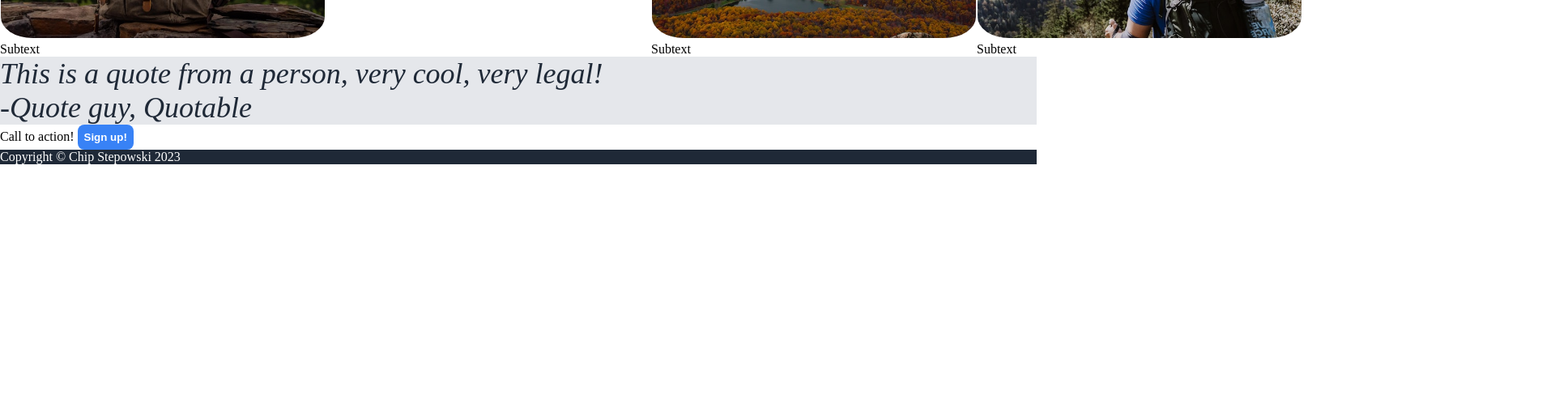
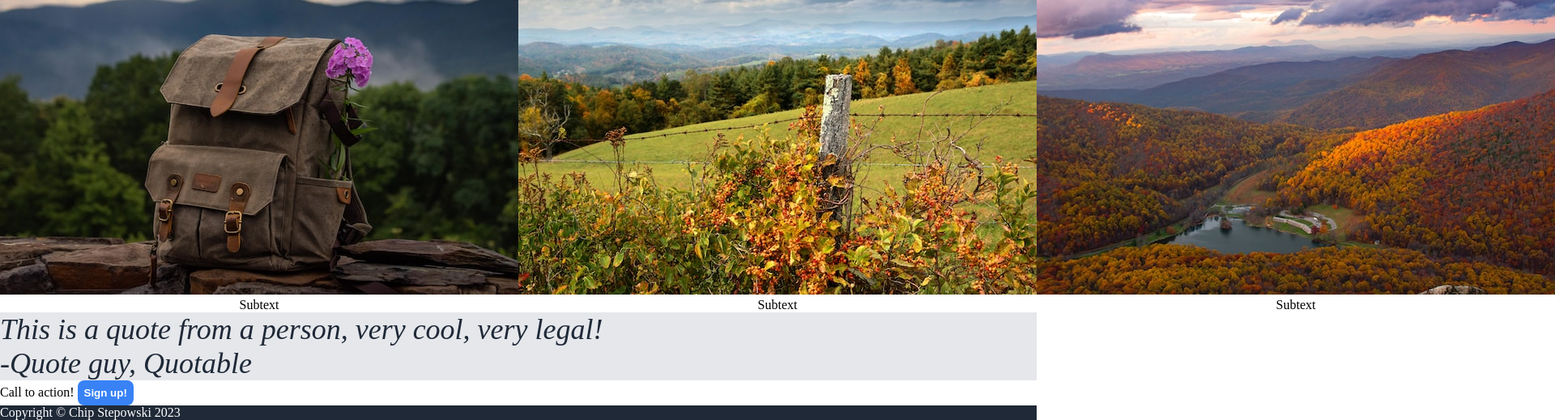
Before and after one commit to cstep404/odin-landing, a plain HTML site: page index.html in a window 1280 px wide. Shown: the part 779-1298 px from the top of the page at 81% size, 1920 px wide, since content can reach past the window. Before the commit the page ends 982 px from the top, so only its background shows below. Drawn offline with Linux system fonts and the light colour scheme.

Commit message:
Removed image, updated styling

```diff
--- a/index.html
+++ b/index.html
@@ -35,7 +35,7 @@
                 <p>Subtext</p>
             </div>
             <div class="card">
-                <img src="./images/abigail-ducote-q8Eoo-vS-fY-unsplash.jpg">
+                <img src="./images/gary-yost-XbI88fNPZJE-unsplash.jpg">
                 <p>Subtext</p>
             </div>
             <div class="card">
--- a/styling/landing-css.css
+++ b/styling/landing-css.css
@@ -102,7 +102,7 @@ button {
 }
 
 .card {
-
+    text-align: center;
 }
 
 .quote {
@@ -112,10 +112,3 @@ button {
     font-weight: 300;
     font-style: italic;
 }
-
-img {
-    border-radius: 10%;
-    border: 1px solid white;
-    width: 400px;
-    height: auto;
-}
```
Also changed, not shown: images/gary-yost-XbI88fNPZJE-unsplash.jpg (added), 2 other files.
